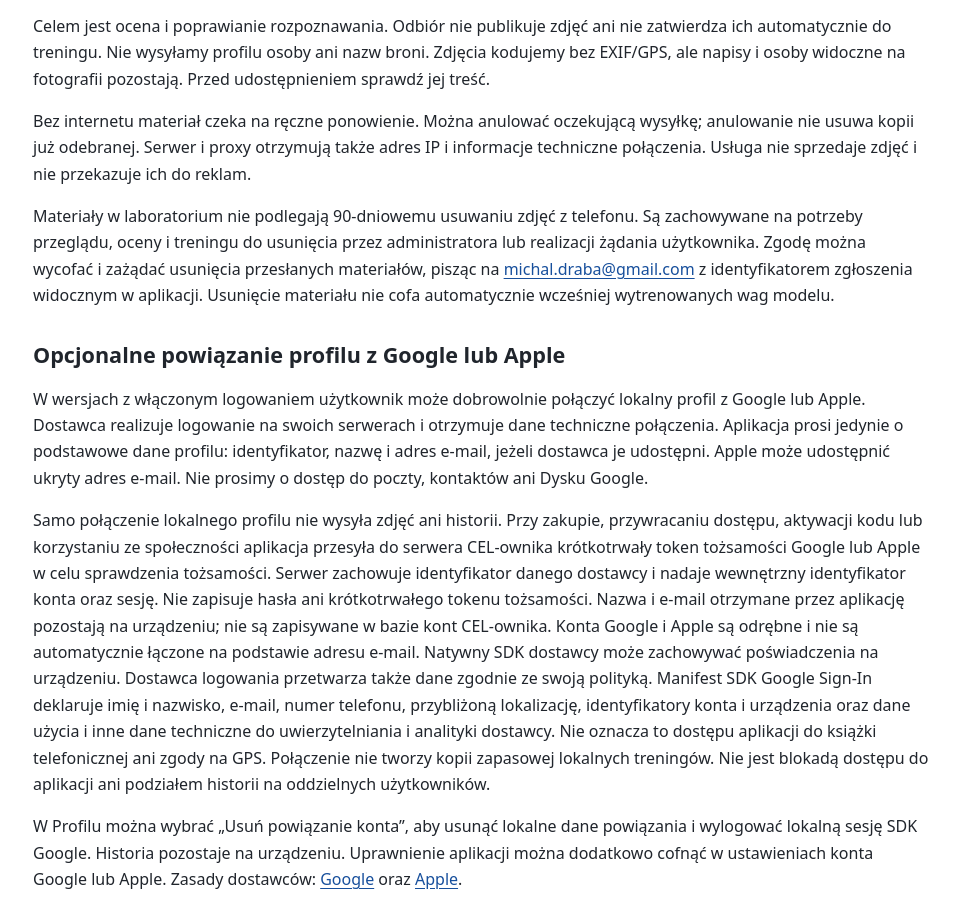
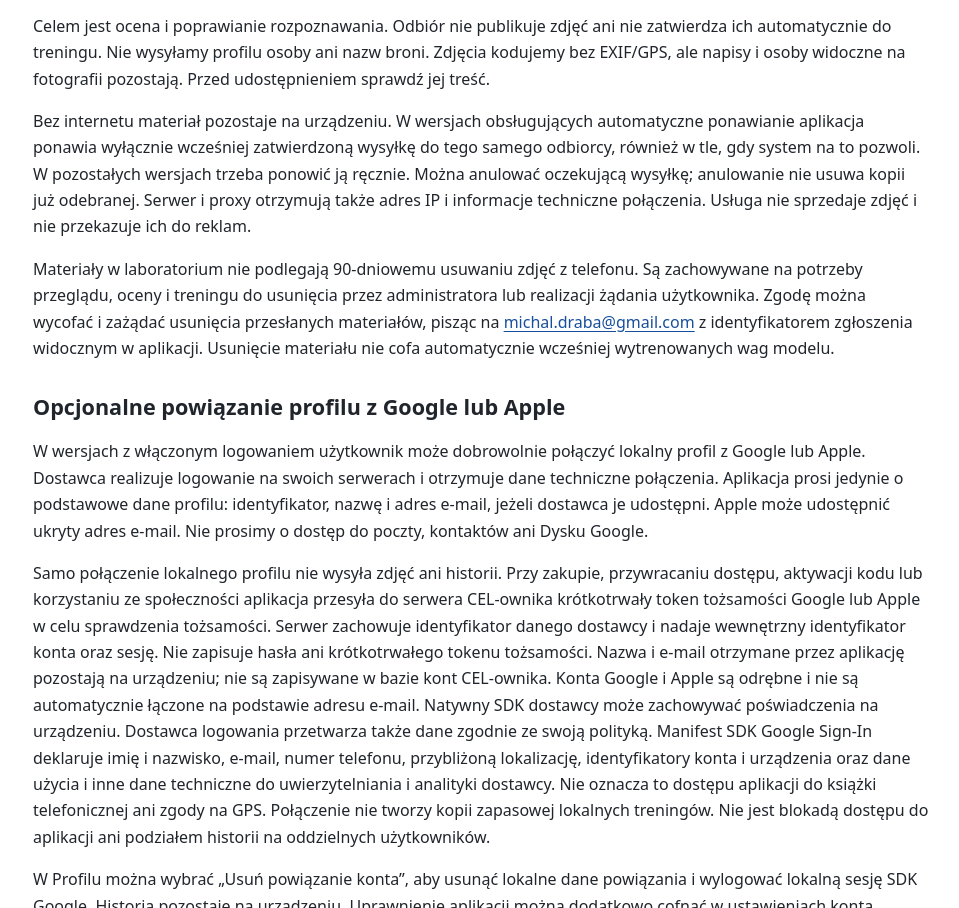
Before and after one commit to dramich72/celownik-privacy, a plain HTML site: page index.html in a window 1280 px wide. Shown: the part 956-1864 px from the top of the page, without its empty margins (159-1118 px from the left). Drawn offline with Linux system fonts and the light colour scheme.

Commit message:
Clarify background retries of explicitly approved laboratory uploads

```diff
--- a/index.html
+++ b/index.html
@@ -53,7 +53,7 @@
   <p>Celem jest ocena i poprawianie rozpoznawania. Odbiór nie publikuje zdjęć ani nie zatwierdza ich
     automatycznie do treningu. Nie wysyłamy profilu osoby ani nazw broni. Zdjęcia kodujemy bez EXIF/GPS,
     ale napisy i osoby widoczne na fotografii pozostają. Przed udostępnieniem sprawdź jej treść.</p>
-  <p>Bez internetu materiał czeka na ręczne ponowienie. Można anulować oczekującą wysyłkę;
+  <p>Bez internetu materiał pozostaje na urządzeniu. W wersjach obsługujących automatyczne ponawianie aplikacja ponawia wyłącznie wcześniej zatwierdzoną wysyłkę do tego samego odbiorcy, również w tle, gdy system na to pozwoli. W pozostałych wersjach trzeba ponowić ją ręcznie. Można anulować oczekującą wysyłkę;
     anulowanie nie usuwa kopii już odebranej. Serwer i proxy otrzymują także adres IP i informacje techniczne
     połączenia. Usługa nie sprzedaje zdjęć i nie przekazuje ich do reklam.</p>
   <p>Materiały w laboratorium nie podlegają 90-dniowemu usuwaniu zdjęć z telefonu. Są zachowywane
```
